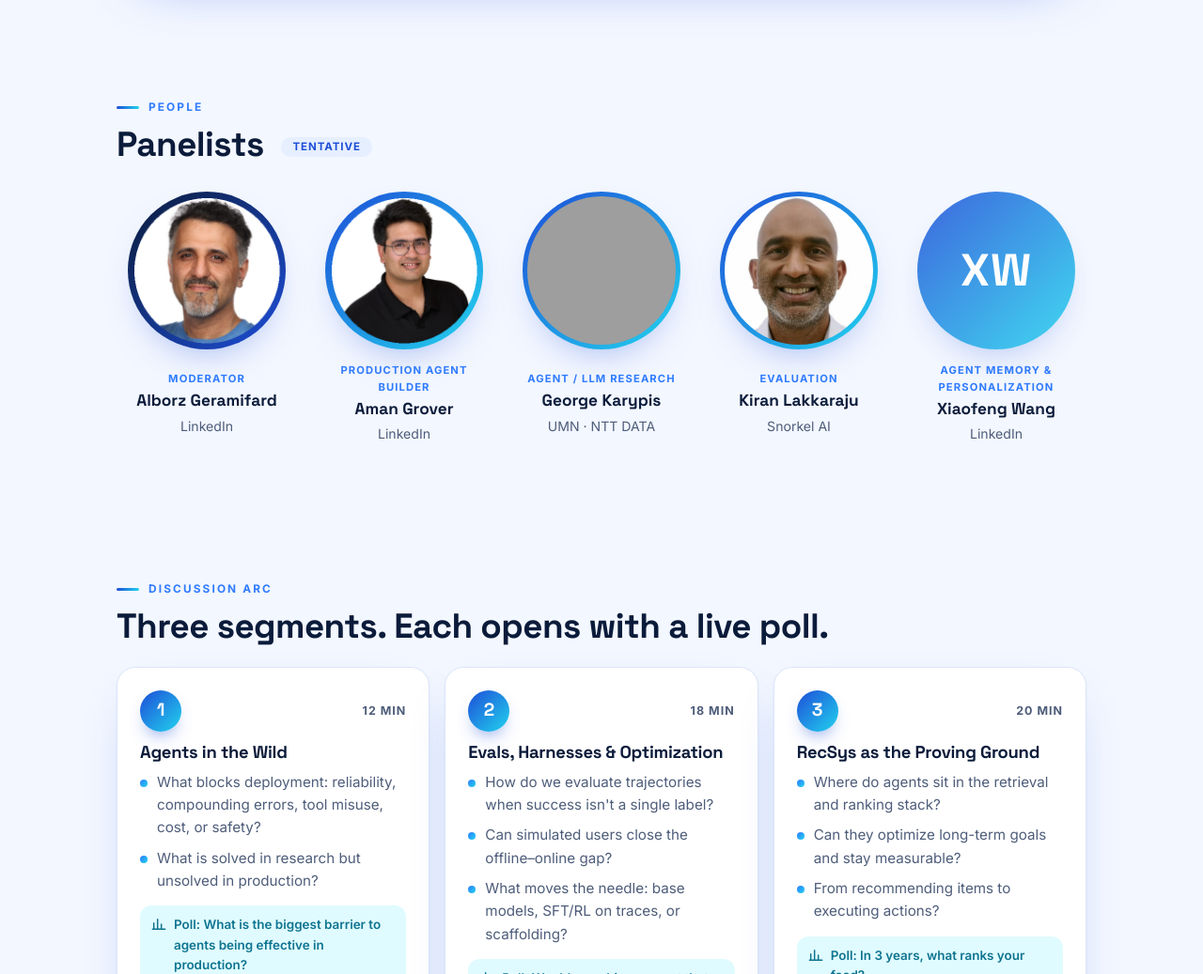
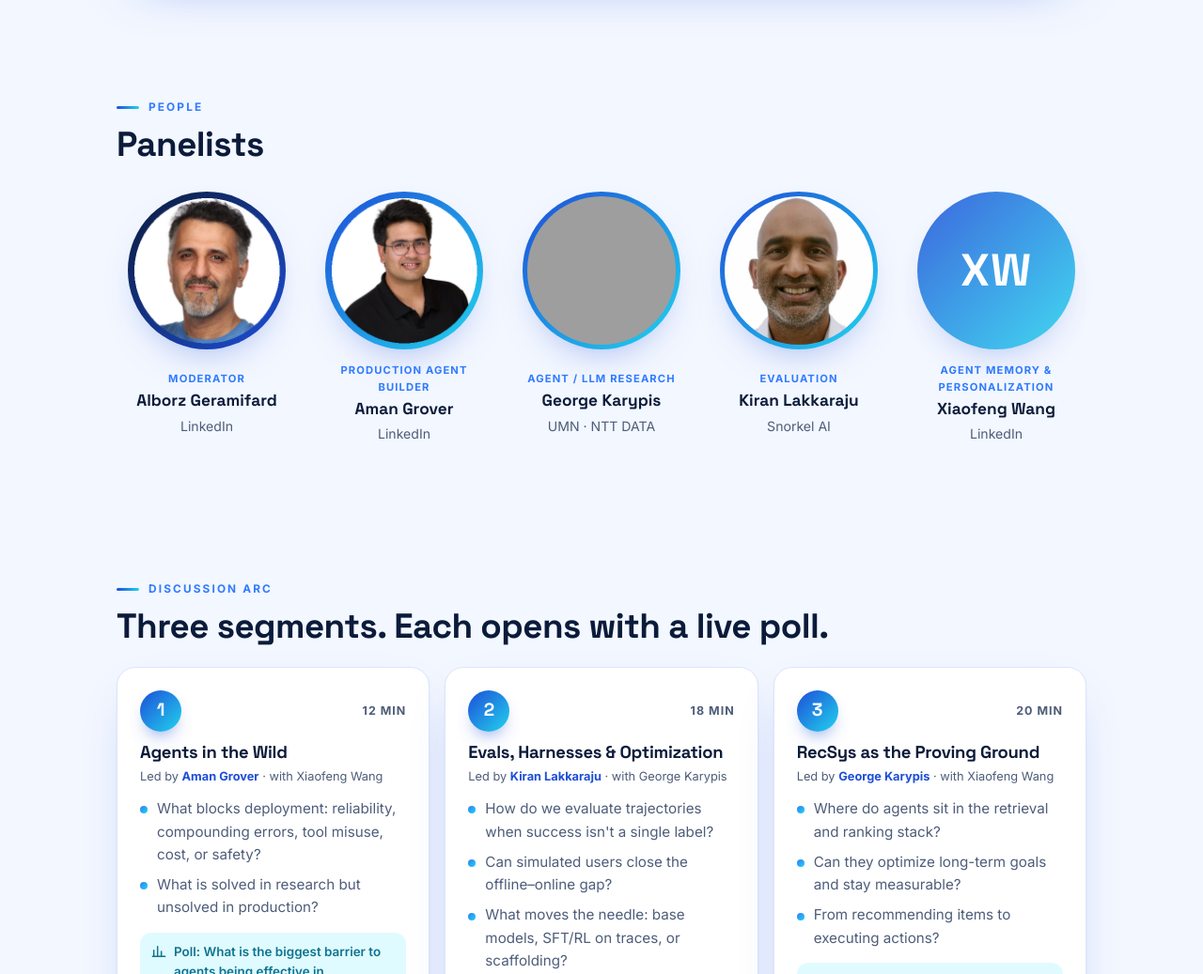
Before and after one commit to alborz-geramifard/neurips2026-panel, a plain HTML site: page index.html in a window 1280 px wide. Shown: the part 1260-2297 px from the top of the page at 94% size. Drawn offline with Linux system fonts and the light colour scheme; grey boxes are pictures that could not be loaded.

Commit message:
Panel set: drop Tentative tag; add segment leads (Aman / Kiran / George, with Xiaofeng and George as second voices)
Co-Authored-By: Claude Opus 5.5 <noreply@anthropic.com>

```diff
--- a/index.html
+++ b/index.html
@@ -81,6 +81,7 @@ h2{font-size:clamp(1.7rem,3vw,2.3rem);font-weight:700;margin-bottom:22px}
 .seg .num{width:44px;height:44px;border-radius:50%;display:grid;place-items:center;font-family:"Space Grotesk",sans-serif;font-weight:700;font-size:1.2rem;color:#fff;background:linear-gradient(135deg,var(--blue),var(--cyan));box-shadow:0 10px 20px -10px rgba(29,78,216,.8)}
 .seg .min{font-size:.78rem;font-weight:700;letter-spacing:.08em;text-transform:uppercase;color:var(--muted)}
 .seg h3{font-size:1.15rem;margin-bottom:10px}
+.seg .leads{margin:-4px 0 12px;font-size:.8rem;color:var(--muted)}.seg .leads b{color:var(--blue);font-weight:700}
 .seg ul{margin:0;padding:0;list-style:none;display:grid;gap:8px}
 .seg li{position:relative;padding-left:18px;font-size:.95rem;color:var(--muted)}
 .seg li::before{content:"";position:absolute;left:0;top:.6em;width:8px;height:8px;border-radius:50%;background:linear-gradient(135deg,var(--blue2),var(--cyan))}
@@ -174,7 +175,7 @@ footer::before{content:"";position:absolute;top:-1px;left:0;right:0;height:3px;b
 </div></section>
 
 <section id="panelists"><div class="wrap">
-  <div class="eyebrow">People</div><h2>Panelists <span class="tag">Tentative</span></h2>
+  <div class="eyebrow">People</div><h2>Panelists</h2>
   <div class="people">
     <a class="person mod" href="https://alborz-geramifard.com/" target="_blank" rel="noopener"><img class="face" src="assets/people/alborz-geramifard.png" alt=""><div><div class="role">Moderator</div><b>Alborz Geramifard</b><span>LinkedIn</span></div></a>
     <a class="person" href="https://www.linkedin.com/in/agrover10/" target="_blank" rel="noopener"><img class="face" src="assets/people/aman-grover.png" alt=""><div><div class="role">Production agent builder</div><b>Aman Grover</b><span>LinkedIn</span></div></a>
@@ -189,18 +190,21 @@ footer::before{content:"";position:absolute;top:-1px;left:0;right:0;height:3px;b
   <div class="arc">
     <div class="seg"><div class="top"><div class="num">1</div><div class="min">12 min</div></div>
       <h3>Agents in the Wild</h3>
+      <div class="leads">Led by <b>Aman Grover</b> · with Xiaofeng Wang</div>
       <ul><li>What blocks deployment: reliability, compounding errors, tool misuse, cost, or safety?</li><li>What is solved in research but unsolved in production?</li></ul>
       <div class="poll"><svg viewBox="0 0 24 24"><path d="M4 20V10M10 20V4M16 20v-8M22 20H2"/></svg>Poll: What is the biggest barrier to agents being effective in production?</div>
       <div class="acts"><a class="ask" href="#questions" data-seg="1" data-view="questions"><svg viewBox="0 0 24 24"><path d="M21 12a8 8 0 0 1-11.6 7.1L4 21l1.9-5.4A8 8 0 1 1 21 12z"/><path d="M9.5 10.5h5M9.5 13.5h3"/></svg> Ask a question</a><a class="ask vote" href="#questions" data-seg="1" data-view="polls"><svg viewBox="0 0 24 24"><path d="M4 20V10M10 20V4M16 20v-8M22 20H2"/></svg> Vote in the poll</a></div>
     </div>
     <div class="seg"><div class="top"><div class="num">2</div><div class="min">18 min</div></div>
       <h3>Evals, Harnesses &amp; Optimization</h3>
+      <div class="leads">Led by <b>Kiran Lakkaraju</b> · with George Karypis</div>
       <ul><li>How do we evaluate trajectories when success isn't a single label?</li><li>Can simulated users close the offline–online gap?</li><li>What moves the needle: base models, SFT/RL on traces, or scaffolding?</li></ul>
       <div class="poll"><svg viewBox="0 0 24 24"><path d="M4 20V10M10 20V4M16 20v-8M22 20H2"/></svg>Poll: Would you ship an agent that only passed simulated-user evals?</div>
       <div class="acts"><a class="ask" href="#questions" data-seg="2" data-view="questions"><svg viewBox="0 0 24 24"><path d="M21 12a8 8 0 0 1-11.6 7.1L4 21l1.9-5.4A8 8 0 1 1 21 12z"/><path d="M9.5 10.5h5M9.5 13.5h3"/></svg> Ask a question</a><a class="ask vote" href="#questions" data-seg="2" data-view="polls"><svg viewBox="0 0 24 24"><path d="M4 20V10M10 20V4M16 20v-8M22 20H2"/></svg> Vote in the poll</a></div>
     </div>
     <div class="seg"><div class="top"><div class="num">3</div><div class="min">20 min</div></div>
       <h3>RecSys as the Proving Ground</h3>
+      <div class="leads">Led by <b>George Karypis</b> · with Xiaofeng Wang</div>
       <ul><li>Where do agents sit in the retrieval and ranking stack?</li><li>Can they optimize long-term goals and stay measurable?</li><li>From recommending items to executing actions?</li></ul>
       <div class="poll"><svg viewBox="0 0 24 24"><path d="M4 20V10M10 20V4M16 20v-8M22 20H2"/></svg>Poll: In 3 years, what ranks your feed?</div>
       <div class="acts"><a class="ask" href="#questions" data-seg="3" data-view="questions"><svg viewBox="0 0 24 24"><path d="M21 12a8 8 0 0 1-11.6 7.1L4 21l1.9-5.4A8 8 0 1 1 21 12z"/><path d="M9.5 10.5h5M9.5 13.5h3"/></svg> Ask a question</a><a class="ask vote" href="#questions" data-seg="3" data-view="polls"><svg viewBox="0 0 24 24"><path d="M4 20V10M10 20V4M16 20v-8M22 20H2"/></svg> Vote in the poll</a></div>
```
